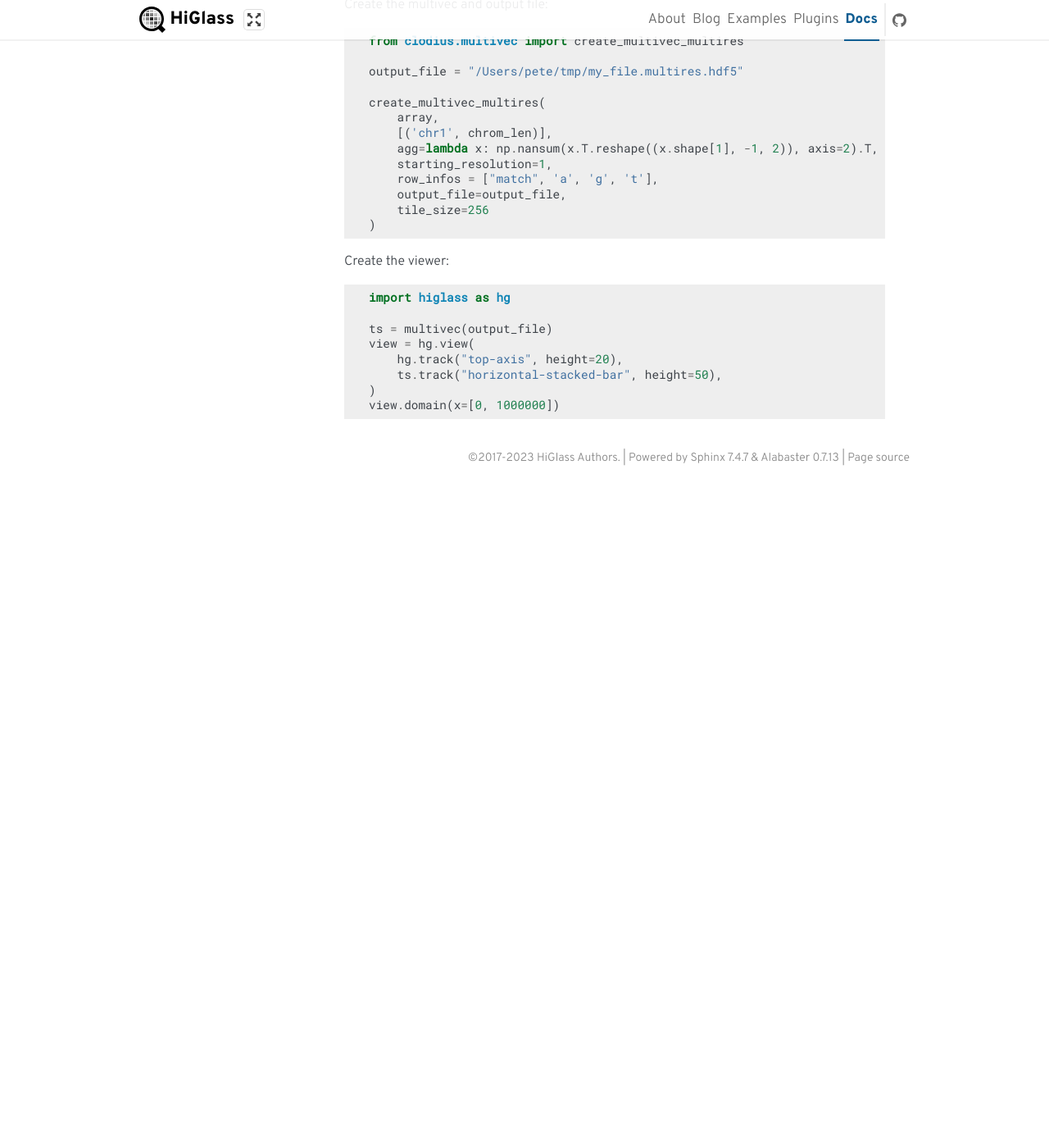
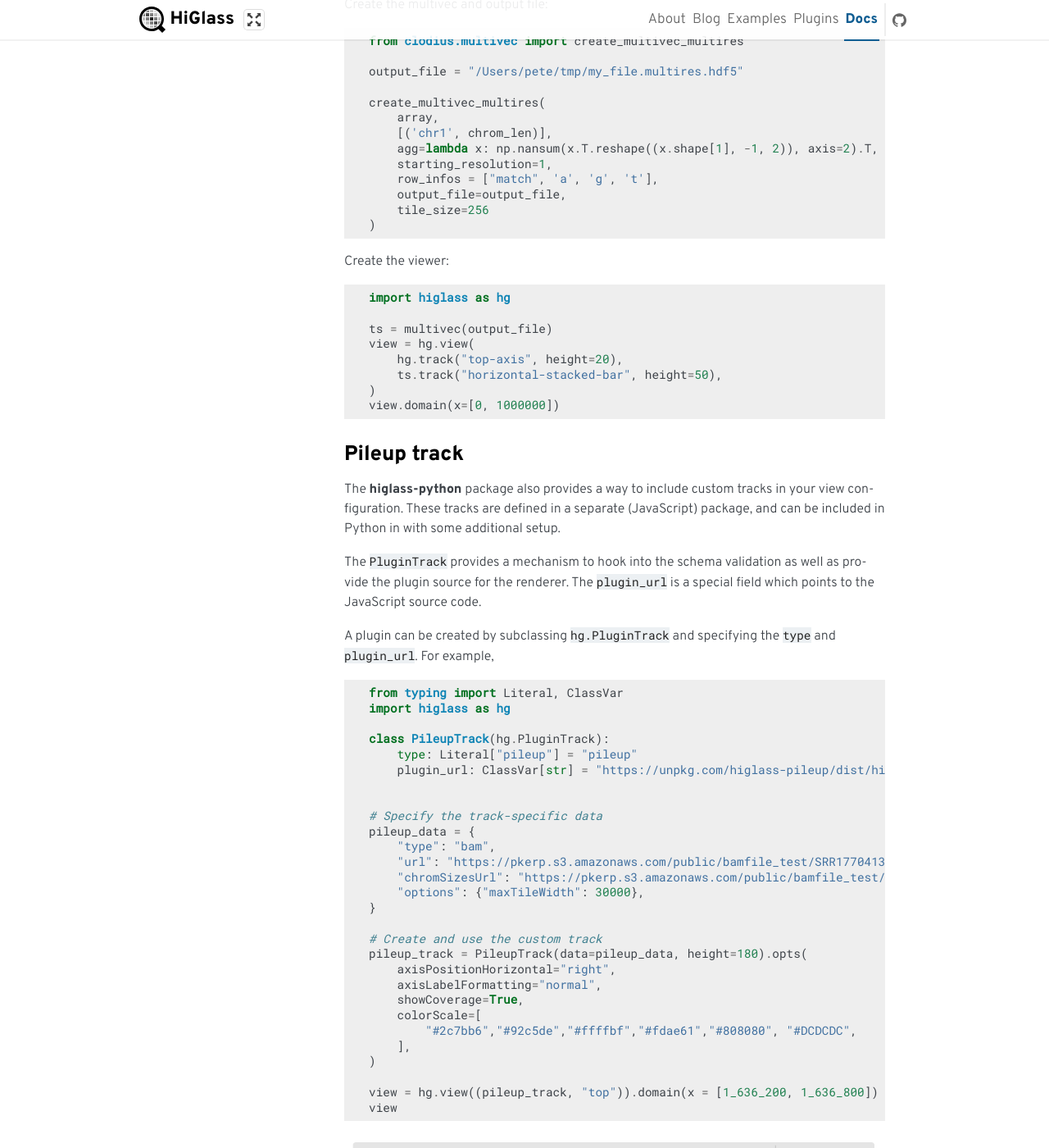
Before and after one commit to higlass/higlass-python, a Sphinx documentation site: the page built from docs/examples.rst, in a window 1280 px wide and 1400 px high, scrolled down 1282 px. Shown: the whole window at 82% size. Built offline with Sphinx 7.4.7, drawn with Linux system fonts in a browser that asks for light colours; formulas are drawn with MathJax 3; the version number could not be read and is left out; before the commit the page ends 1883 px from its top, so only the background shows below that.

Commit message:
docs: Move pileup example to Examples section

```diff
--- a/docs/examples.rst
+++ b/docs/examples.rst
@@ -96,3 +96,50 @@ Create the viewer:
         ts.track("horizontal-stacked-bar", height=50),
     )
     view.domain(x=[0, 1000000])
+
+Pileup track
+------------
+
+The **higlass-python** package also provides a way to include custom tracks in
+your view configuration. These tracks are defined in a separate (JavaScript)
+package, and can be included in Python in with some additional setup.
+
+The ``PluginTrack`` provides a mechanism to hook into the schema validation
+as well as provide the plugin source for the renderer. The ``plugin_url`` is a
+special field which points to the JavaScript source code.
+
+A plugin can be created by subclassing ``hg.PluginTrack`` and specifying the ``type``
+and ``plugin_url``. For example,
+
+.. code-block:: python
+
+    from typing import Literal, ClassVar
+    import higlass as hg
+
+    class PileupTrack(hg.PluginTrack):
+        type: Literal["pileup"] = "pileup"
+        plugin_url: ClassVar[str] = "https://unpkg.com/higlass-pileup/dist/higlass-pileup.min.js"
+
+
+    # Specify the track-specific data
+    pileup_data = {
+        "type": "bam",
+        "url": "https://pkerp.s3.amazonaws.com/public/bamfile_test/SRR1770413.sorted.bam",
+        "chromSizesUrl": "https://pkerp.s3.amazonaws.com/public/bamfile_test/GCF_000005845.2_ASM584v2_genomic.chrom.sizes",
+        "options": {"maxTileWidth": 30000},
+    }
+
+    # Create and use the custom track
+    pileup_track = PileupTrack(data=pileup_data, height=180).opts(
+        axisPositionHorizontal="right",
+        axisLabelFormatting="normal",
+        showCoverage=True,
+        colorScale=[
+            "#2c7bb6","#92c5de","#ffffbf","#fdae61","#808080", "#DCDCDC",
+        ],
+    )
+
+    view = hg.view((pileup_track, "top")).domain(x = [1_636_200, 1_636_800])
+    view
+
+.. image:: img/jupyter-pileup-2025.png
--- a/docs/getting_started.rst
+++ b/docs/getting_started.rst
@@ -635,50 +635,3 @@ Then we can define the data and tell the server how to render it.
     )
 
 .. image:: img/eggholder-function.png
-
-
-Plugin Tracks
-"""""""""""""
-
-The **higlass-python** package also provides a way to include custom tracks in
-your view configuration. These tracks are defined in a separate (JavaScript)
-package, and can be included in Python in with some additional setup.
-
-The ``PluginTrack`` provides a mechanism to hook into the schema validation
-as well as provide the plugin source for the renderer. The ``plugin_url`` is a
-special field which points to the JavaScript source code.
-
-A plugin can be created by subclassing ``hg.PluginTrack`` and specifying the ``type``
-and ``plugin_url``. For example,
-
-.. code-block:: python
-
-    import higlass as hg
-
-    from typing import ClassVar, Literal
-
-    class PileupTrack(hg.PluginTrack):
-        type: Literal["pileup"] = "pileup"
-        plugin_url: ClassVar[str] = "https://unpkg.com/higlass-pileup/dist/higlass-pileup.min.js"
-
-    # Specify the track-specific data
-    pileup_data = {
-        "type": "bam",
-        "url": "https://pkerp.s3.amazonaws.com/public/bamfile_test/SRR1770413.sorted.bam",
-        "chromSizesUrl": "https://pkerp.s3.amazonaws.com/public/bamfile_test/GCF_000005845.2_ASM584v2_genomic.chrom.sizes",
-        "options": {"maxTileWidth": 30000},
-    }
-
-    # Create and use the custom track
-    pileup_track = PileupTrack(data=pileup_data, height=180).opts(
-        axisPositionHorizontal="right",
-        axisLabelFormatting="normal",
-        showCoverage=True,
-        colorScale=[
-            "#2c7bb6","#92c5de","#ffffbf","#fdae61","#808080", "#DCDCDC",
-        ],
-    )
-
-    hg.view((pileup_track, "center"))
-
-.. image:: img/jupyter-pileup-no-code.png
```
Also changed, not shown: docs/img/jupyter-pileup-2025.png (added).
